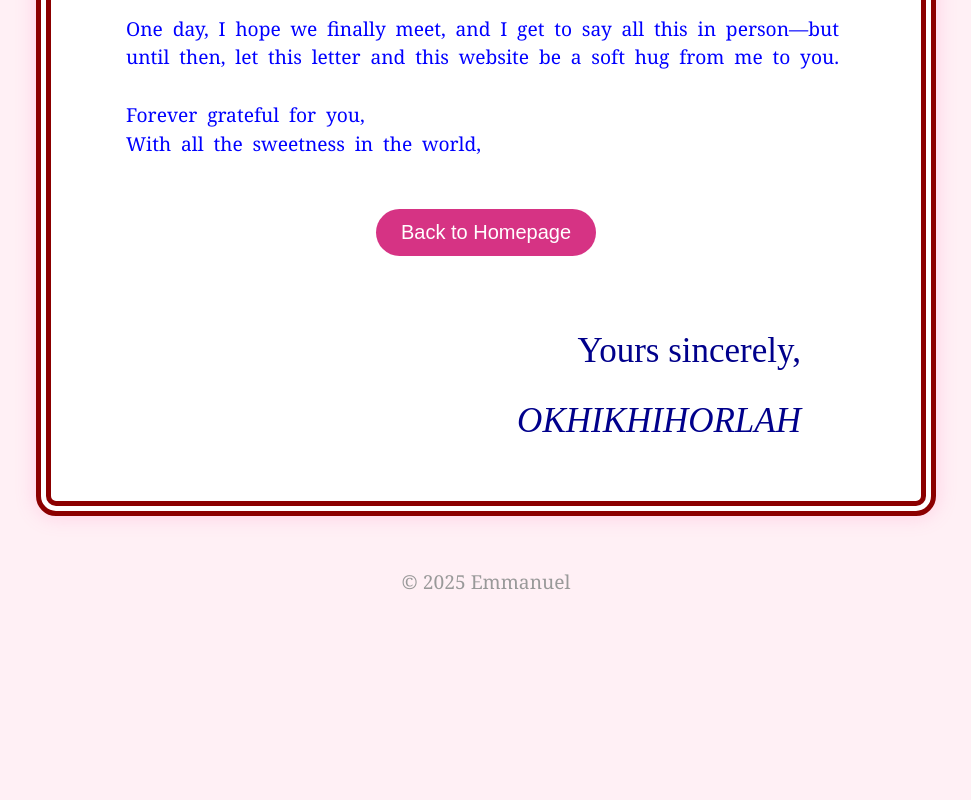
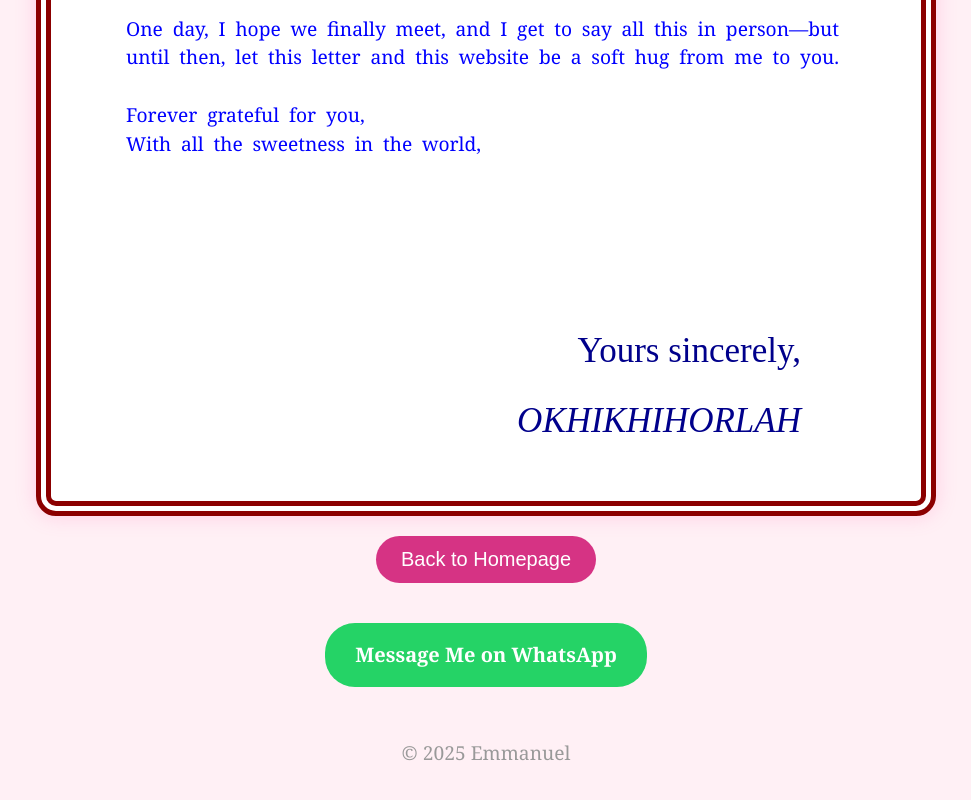
Before and after one commit to Emm-anuel1/Bestie-, a plain HTML site: page letter.html in a window 1280 px wide. Shown: the part 1142-1942 px from the top of the page, without its empty margins (154-1125 px from the left). Before the commit the page ends 1789 px from the top, so only its background shows below. Drawn offline with Linux system fonts and the light colour scheme.

Commit message:
Add files via upload

```diff
--- a/letter.html
+++ b/letter.html
@@ -136,10 +136,21 @@
       </h3>
     </div>
 
-    <div style="text-align: center;">
+
+
+  </div>
+  <div style="text-align: center;">
       <button onclick="location.href='index.html'">Back to Homepage</button>
     </div>
-  </div>
+
+  <div style="margin-top: 40px; text-align: center;">
+  <a href="https://wa.me/08160526940?text=Hi%20Bestie!%20I%20just%20read%20your%20letter%20and%20wanted%20to%20say%20thanks!"
+     target="_blank"
+     style="display: inline-block; background-color: #25D366; color: white; padding: 15px 30px; border-radius: 30px; text-decoration: none; font-size: 20px; font-weight: bold;">
+    Message Me on WhatsApp
+  </a>
+</div>
+
 
   <footer>&copy; 2025 Emmanuel</footer>
 
```
Also changed, not shown: surprise.html (+5 -1 lines).
